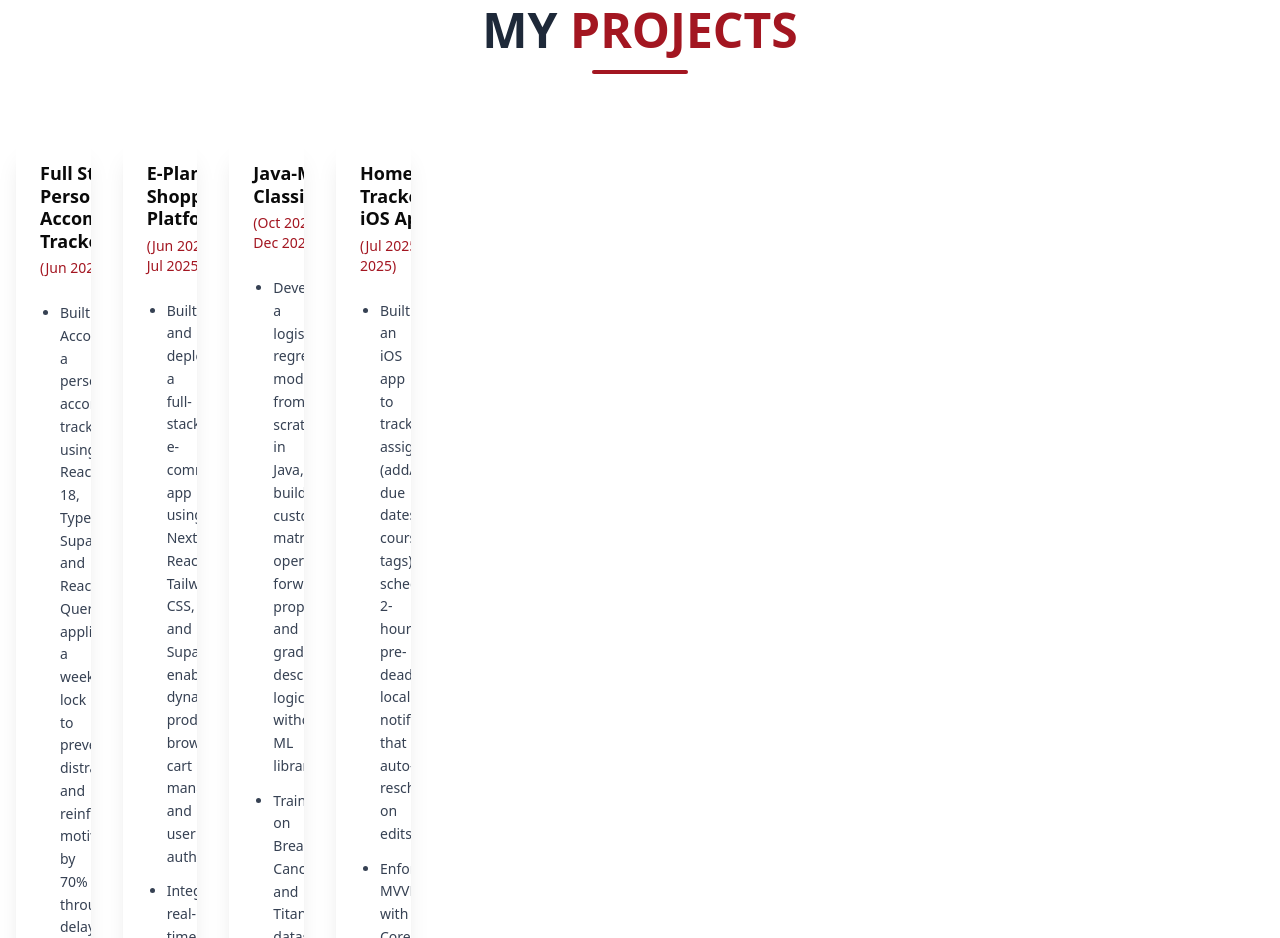
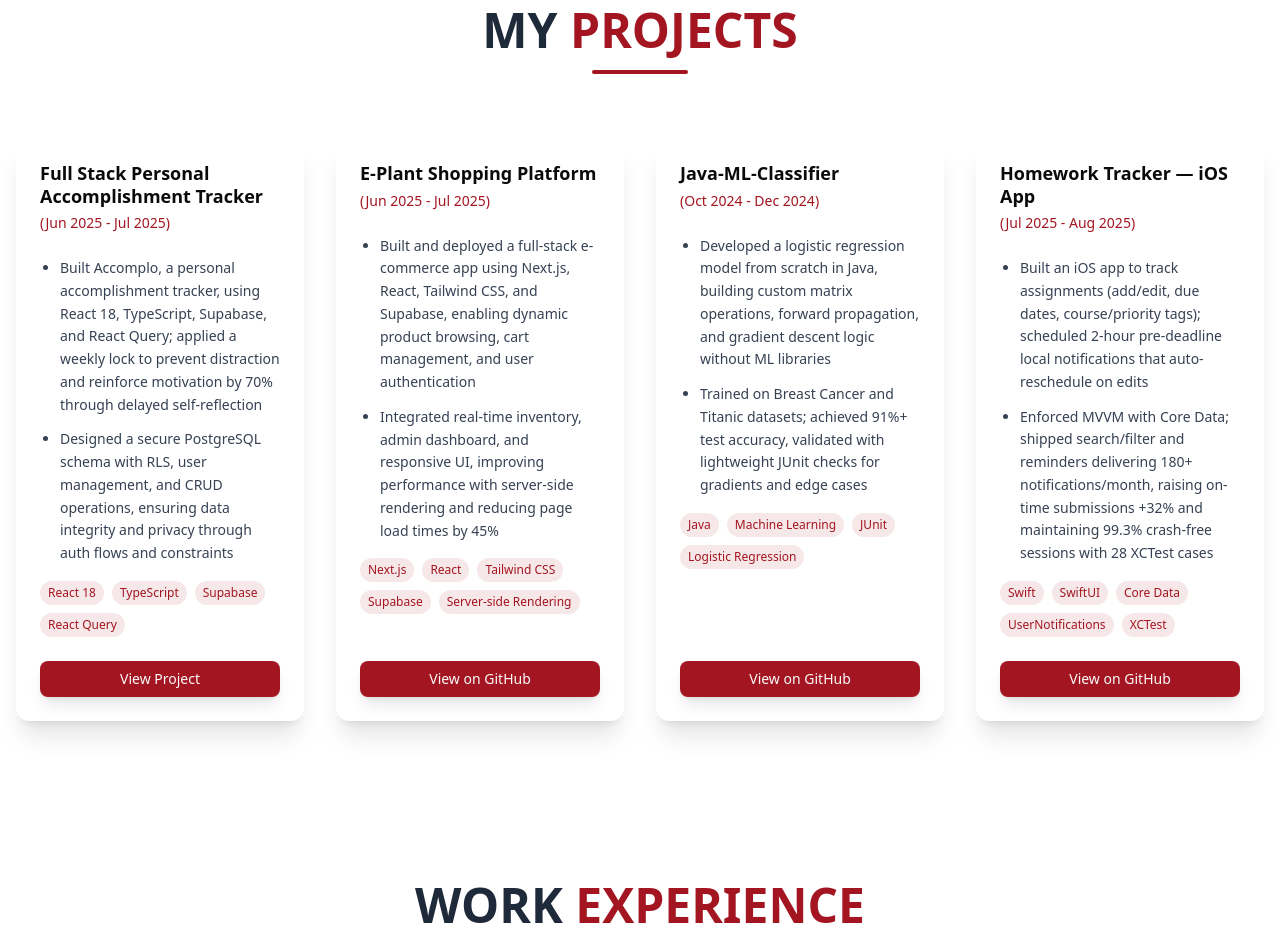
Before and after one commit to Sahmey2004/Portfolio, a React (Vite) app: page / in a window 1280 px wide. Shown: the part 2140-3078 px from the top of the page. Built offline with nearby package versions, Linux system fonts and the light colour scheme.

Commit message:
Fix unterminated JSX contents error

```diff
--- a/src/components/Project.jsx
+++ b/src/components/Project.jsx
@@ -90,7 +90,6 @@ const Project = () => {
           <div className="w-24 h-1 bg-maroon mx-auto rounded-full"></div>
         </div>
 
-        <div className="grid lg:grid-cols-3 md:grid-cols-2 gap-8 justify-center">
         <div className="grid lg:grid-cols-4 md:grid-cols-2 gap-8 justify-center">
           {projects.map((project, index) => (
             <div
@@ -151,7 +150,6 @@ const Project = () => {
             </div>
           ))}
         </div>
-        </div>
       </div>
     </section>
   );
```
